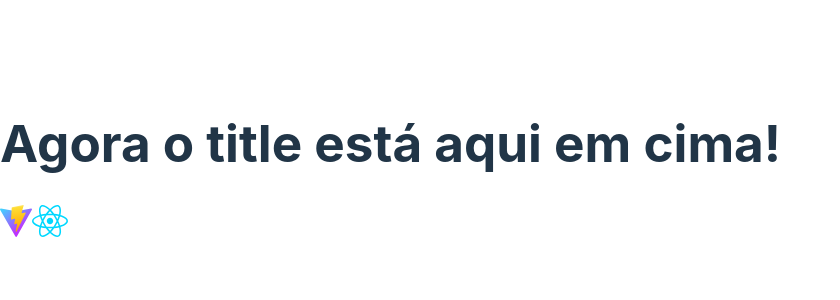
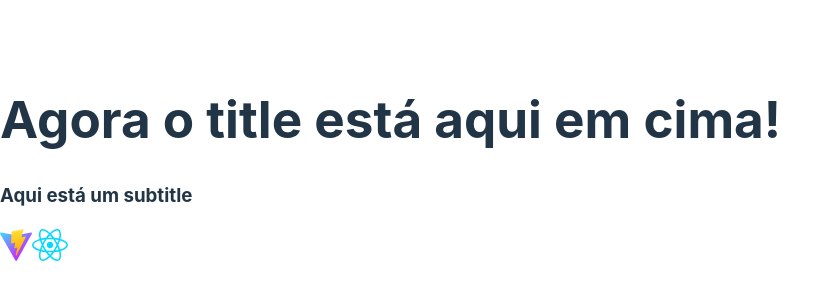
Before and after one commit to markinascimento/pipeline-ci-cd-reactjs, a React (Vite) app: page / in a window 1280 px wide. Shown: the part 238-538 px from the top of the page, without its empty margins (0-840 px from the left). Built offline with nearby package versions, Linux system fonts and the light colour scheme.

Commit message:
add a new subtitle

```diff
--- a/src/App.tsx
+++ b/src/App.tsx
@@ -5,6 +5,7 @@ function App() {
   return (
     <>
       <h1> Agora o title está aqui em cima! </h1>
+      <h3> Aqui está um subtitle </h3>
 
       <div>
         <a href="https://vitejs.dev" target="_blank">
```
